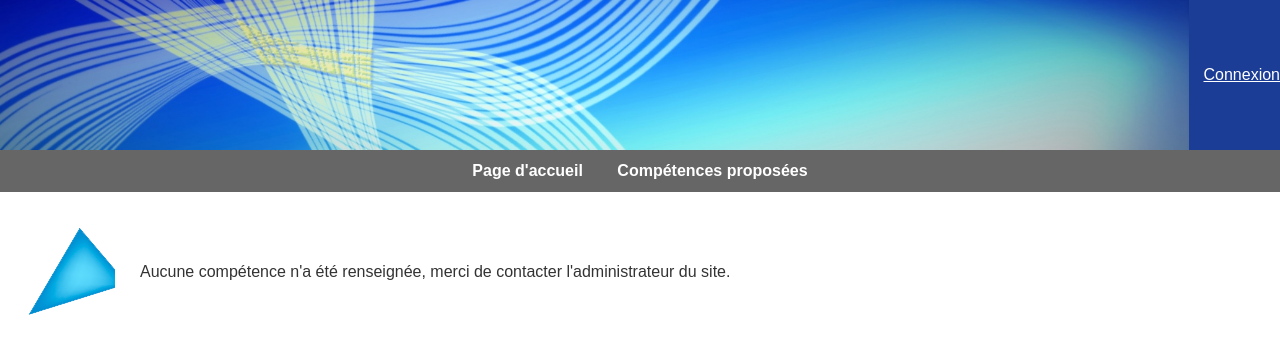
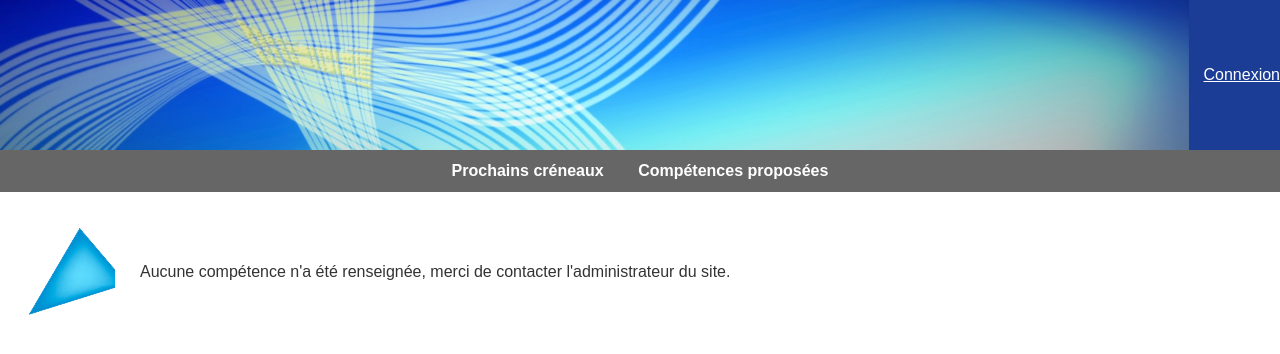
Before and after one commit to severinehmfms/evaldjango, a Django app: page /entraide/allskills/ in a window 1280 px wide. Shown: the top 354 px of the page. Run offline with Django 5.2, Linux system fonts and the light colour scheme; data that the repository does not hold is empty.

Commit message:
mise à jour menus

```diff
--- a/biaudentraide/templates/base.html
+++ b/biaudentraide/templates/base.html
@@ -36,7 +36,7 @@
                         <a href="{% url 'entraide:helpschedules' %}">Prochains créneaux </a>
 
                     {% else %}
-                        <a href="{% url 'entraide:index' %}">Page d'accueil</a>
+                        <a href="{% url 'entraide:index' %}">Prochains créneaux</a>
 
                         <a href="{% url 'entraide:allskills' %}">Compétences proposées</a>
                     {% endif %}
```
